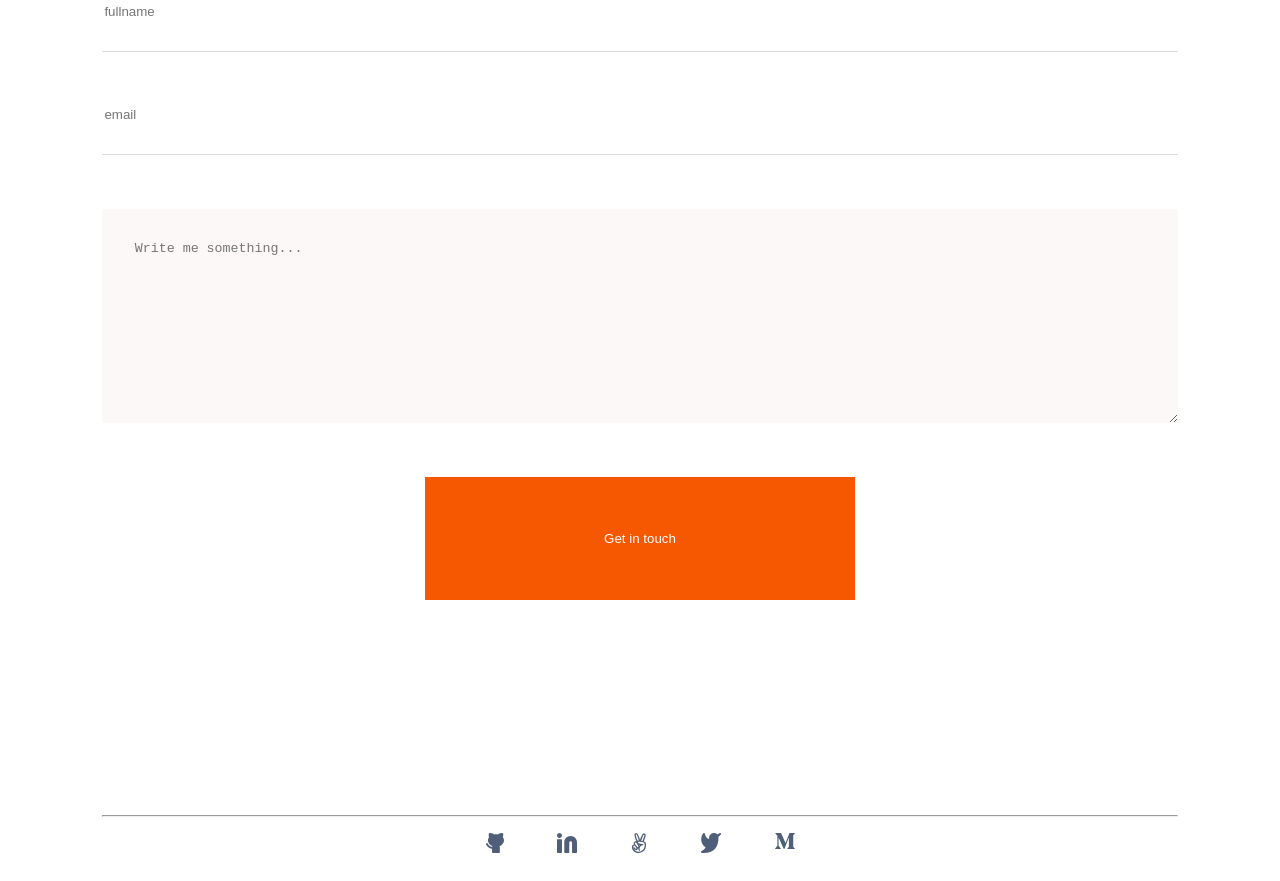
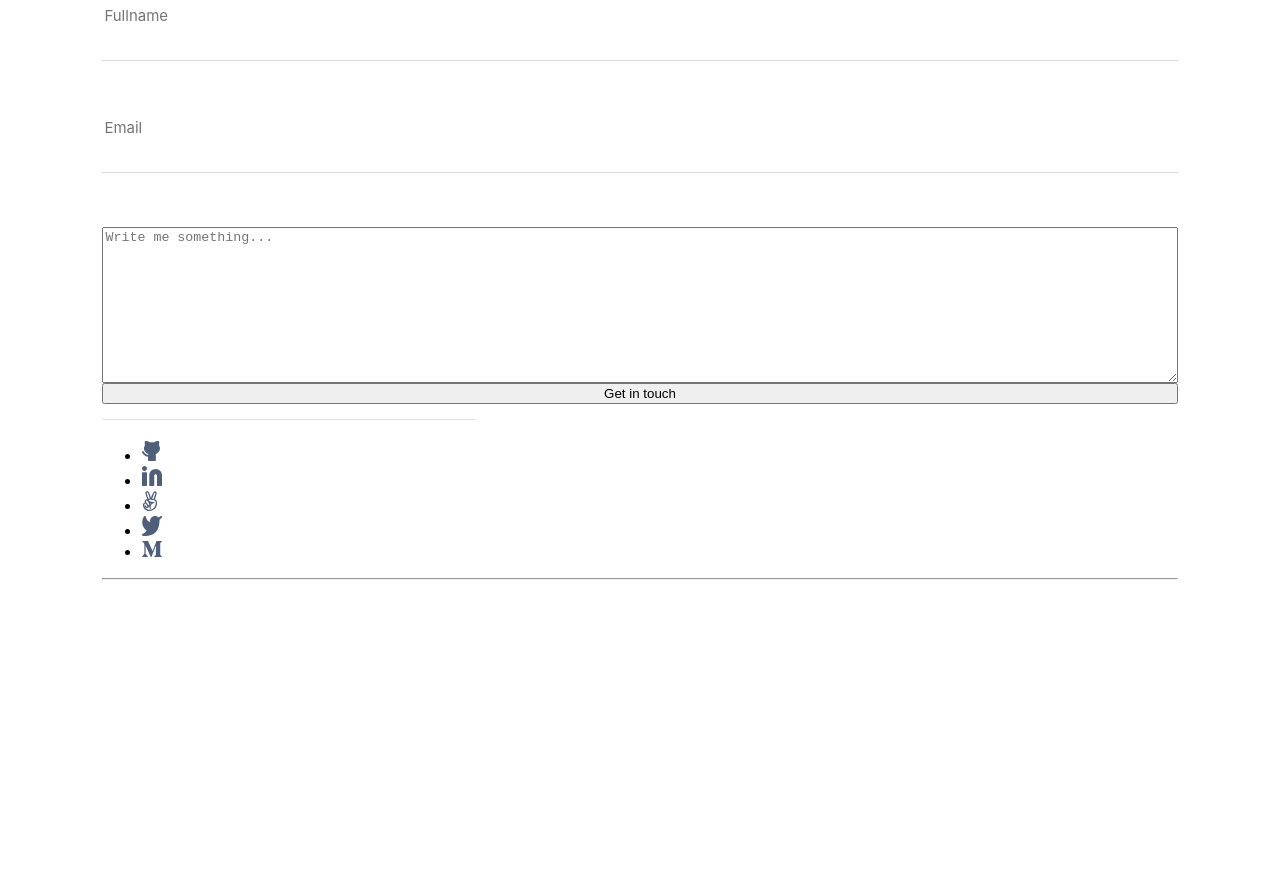
Before and after one commit to mj-e-boc/M-J-Portfolio, a website: page index.html in a window 1280 px wide. Shown: the part 9879-10760 px from the top of the page. After the commit the page ends 10467 px from the top, so only its background shows below. Drawn offline with Linux system fonts and the light colour scheme.

Commit message:
add styles for contact form

```diff
--- a/index.html
+++ b/index.html
@@ -253,7 +253,7 @@
 
       <form action="https://formspree.io/f/moqzolvp" method="post">
         <input
-          placeholder="fullname"
+          placeholder="Fullname"
           label="name"
           type="name"
           name="name"
@@ -264,7 +264,7 @@
 
         <input
           type="email"
-          placeholder="email"
+          placeholder="Email"
           required="req
         "
         />
@@ -281,7 +281,9 @@
         <button type="submit">Get in touch</button>
       </form>
 
-      <hr class="hrb" />
+      <div class="rectangle">
+        <img src="./images/projects/footericons/Rectangle 42.svg" alt="" />
+      </div>
       <ul>
         <li>
           <a href="#"
--- a/styles.css
+++ b/styles.css
@@ -360,47 +360,9 @@ input {
   color: #979493;
   margin-bottom: 5%;
   border-bottom: 1px solid #dbd8d7;
+  font-family: "Inter", sans-serif;
+  font-style: normal;
+  font-weight: 400;
+  font-size: 15px;
+  line-height: 24px;
 }
-
-form button {
-  width: 40%;
-  margin: auto;
-  background-color: #f55800;
-  padding: 5%;
-  color: #fff;
-  border: none;
-}
-
-.inputhr {
-  color: red;
-}
-
-textarea {
-  margin-bottom: 5%;
-  border: none;
-  background-color: #fbf8f7;
-  padding: 3%;
-}
-
-.contactsection ul {
-  display: flex;
-  gap: 5%;
-  list-style-type: none;
-  justify-content: center;
-  padding-left: 0;
-  margin-bottom: 4%;
-  padding-bottom: 15%;
-}
-
-.hrb {
-  display: flex;
-  j5px;ustify-content: center;
-  margin-top: 20%;
-}
-
-.hrc {
-  width: 40%;
-  padding: 3px;
-  background-color: #0d151e;
-  border-radius: 10px;
-}
```
Also changed, not shown: images/projects/footericons/Rectangle 42.svg (added).
